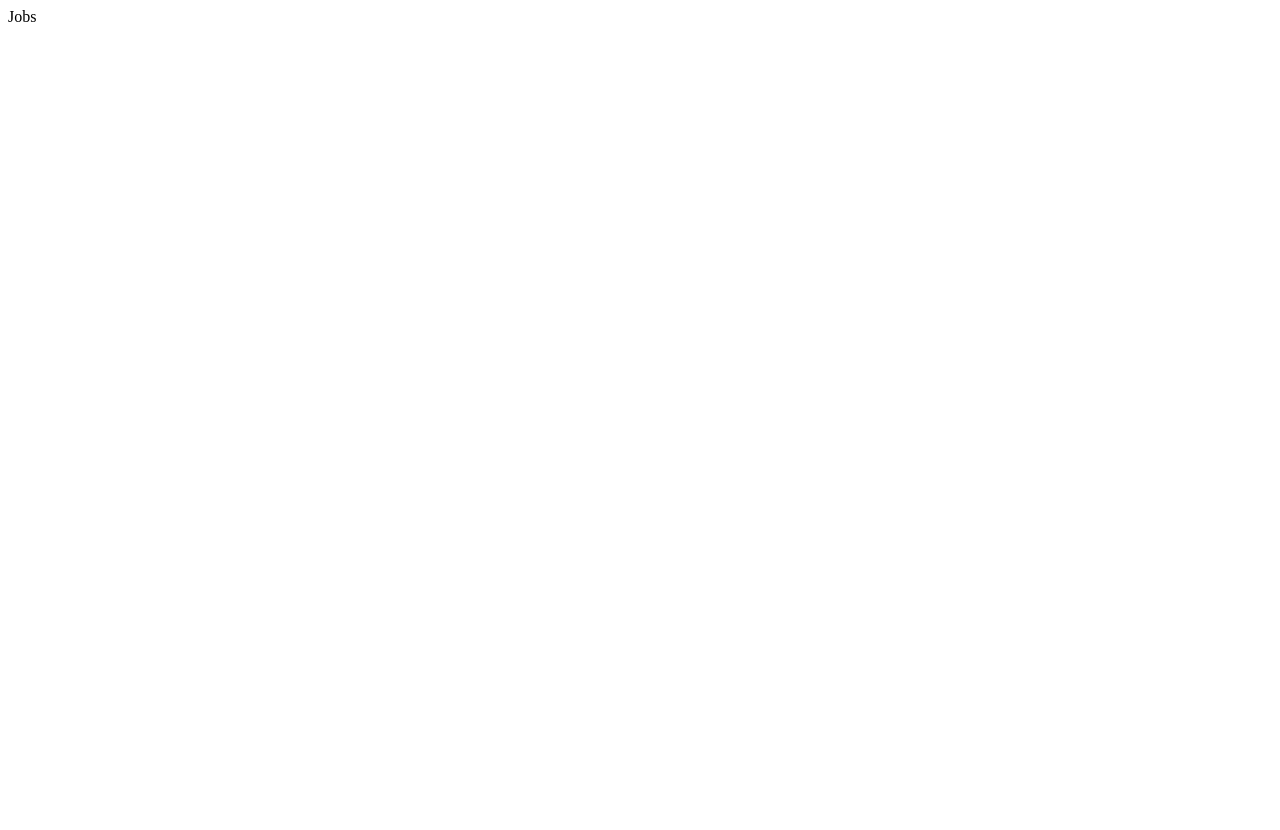
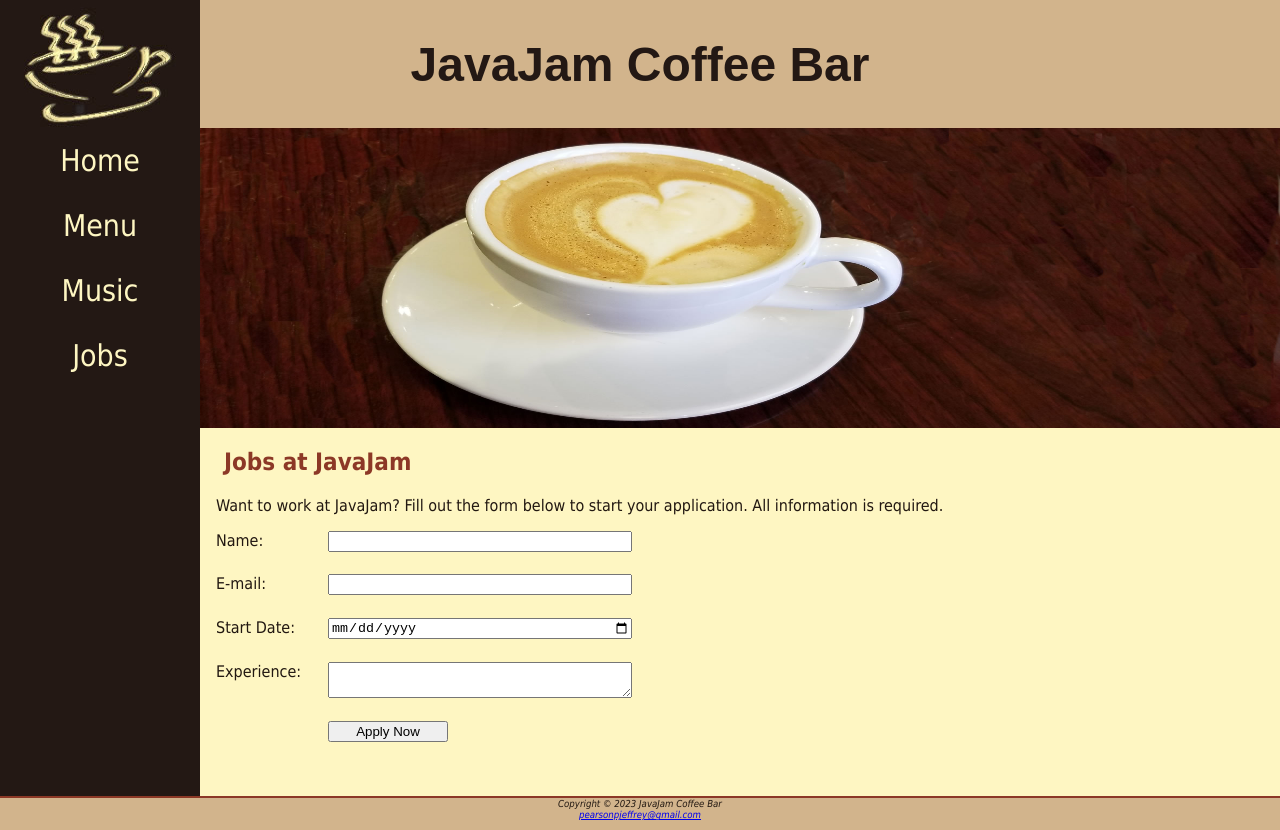
Before and after one commit to jeffreypearson/jeffreypearson.github.io-, a plain HTML site: page javajam/jobs.html in a window 1280 px wide. Before the commit the page ends 800 px from the top, so only its background shows below. Drawn offline with Linux system fonts and the light colour scheme.

Commit message:
Assignment 8
Tables and Forms

```diff
--- a/javajam/javajam.css
+++ b/javajam/javajam.css
@@ -2,10 +2,7 @@
     box-sizing: border-box;
 }
 
-@font-face {
-    font-family: Aboreto;
-    src: url(Aboreto-Regular.ttf) format("ttf");
-}
+
 
 /*Small Layout CSS*/
 
@@ -125,6 +122,20 @@ dl {
     padding-right: 1em;
 }
 
+th,
+td {
+    padding: 10px;
+}
+
+tr:nth-of-type(odd) {
+    background-color: #D2B48E;
+}
+
+@font-face {
+    font-family: Aboreto;
+    src: url(Aboreto-Regular.ttf) format("ttf");
+}
+
 main ul {
     padding-left: 2em;
 }
@@ -141,9 +152,28 @@ img {
     height: auto;
 }
 
+form {
+    display: flex;
+    flex-direction: column;
+    padding-left: 1em;
+    width: 80%;
+}
+
+input,
+textarea {
+    margin-bottom: .5em;
+}
+
 #homehero {
     height: 300px;
     background-image: url(images/road.jpg);
+    background-repeat: no-repeat;
+    background-size: 100% 100%;
+}
+
+#herojobs {
+    height: 300px;
+    background-image: url(images/coffeecup.jpg);
     background-repeat: no-repeat;
     background-size: 100% 100%;
 }
@@ -235,7 +265,25 @@ footer {
         margin-left: 10%;
         margin-right: 10%;
     }
+
+    form {
+        width: 40%;
+        display: grid;
+        grid-gap: 1em;
+        gap: 1em;
+        grid-template-columns: 6em 1fr;
+    }
+
+    input[type="submit"] {
+        grid-column: 2 / 3;
+        width: 9em;
+    }
+
+    #herojobs {
+        background-image: url(images/herojobs.jpg)
+    }
 }
+
 
 /*Large Layout*/
 @media (min-width: 1024px) {
--- a/javajam/jobs.html
+++ b/javajam/jobs.html
@@ -6,5 +6,45 @@
     <meta name="description" content="JavaJam Coffee Bar Case Study">
     <meta name="author" content="Jeffrey Pearson">
     <meta name="keywords" content="Homework, USU, Data Analytics and Information Systems">
+    <link rel="stylesheet" href="javajam.css">
 </head>
-<header>Jobs</header>
+
+<body>
+    <div id="wrapper">
+        <header>
+            <h1><a href="index.html">JavaJam Coffee Bar</a></h1>
+        </header>
+        <nav>
+            <ul>
+                <li><a href="index.html">Home</a></li>
+                <li><a href="menu.html">Menu</a></li>
+                <li><a href="music.html">Music</a></li>
+                <li><a href="jobs.html">Jobs</a></li>
+            </ul>
+        </nav>
+        <main>
+            <div id="herojobs">
+            </div>
+            <h2>Jobs at JavaJam</h2>
+            <p>Want to work at JavaJam? Fill out the form below to
+                start your application. All information is required. </p>
+            <form method="post" action="https://webdevbasics.net/scripts/javajam8.php">
+                <label for="myName">Name: </label>
+                <input type="text" id="myName" name="myName" required>
+                <label for="myEmail">E-mail: </label>
+                <input type="email" id="myEmail" name="myEmail" required>
+                <label for="myStart">Start Date: </label>
+                <input type="date" id="myStart" name="myStart" required>
+                <label for="myExperience">Experience: </label>
+                <textarea name="myExperience" id="myExperience" rows="2" cols="20" required></textarea>
+                <input type="submit" value="Apply Now">
+            </form>
+        </main>
+        <footer>
+            Copyright © 2023 JavaJam Coffee Bar <br>
+            <a href="mailto:pearsonpjeffrey@gmail.com">pearsonpjeffrey@gmail.com</a>
+        </footer>
+    </div>
+</body>
+
+</html>
```
Also changed, not shown: javajam/menu.html (+16 -16 lines), javajam/images/coffeecup.jpg (added), javajam/images/herojobs.jpg (added).
